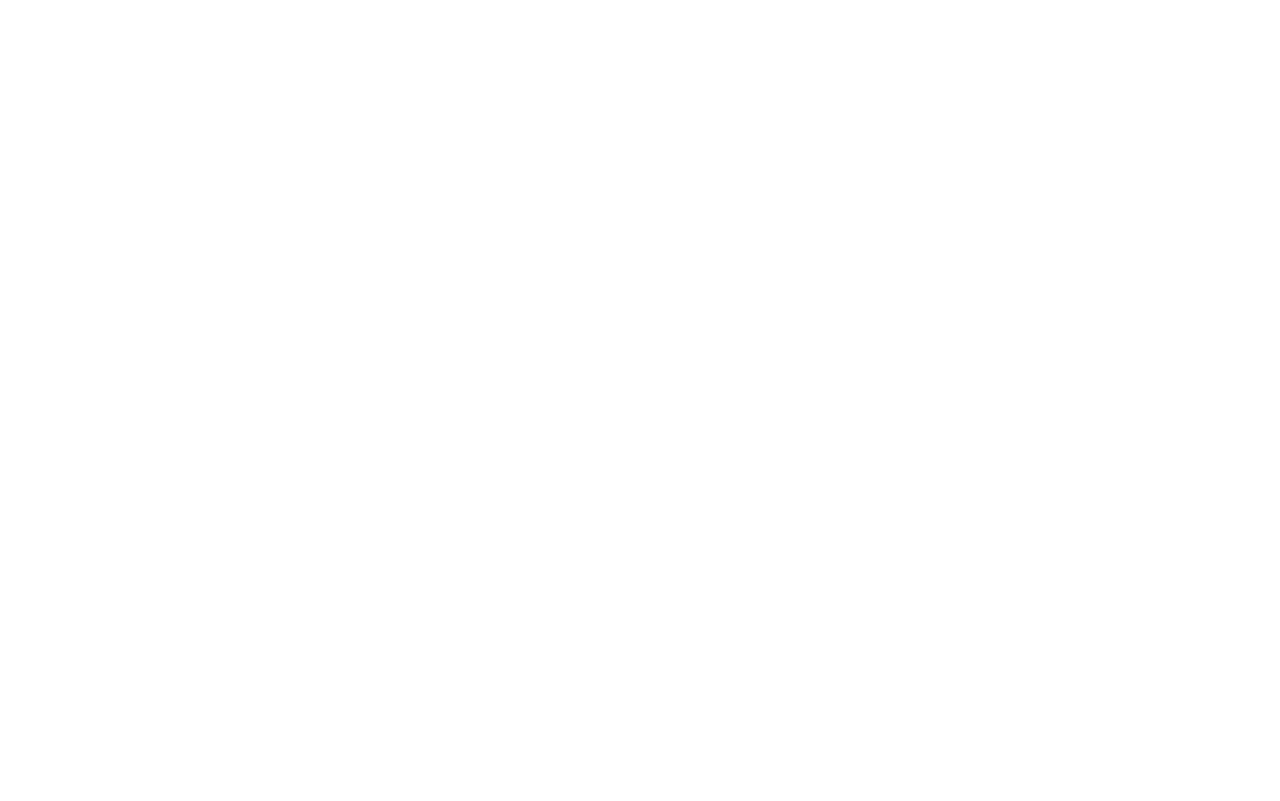
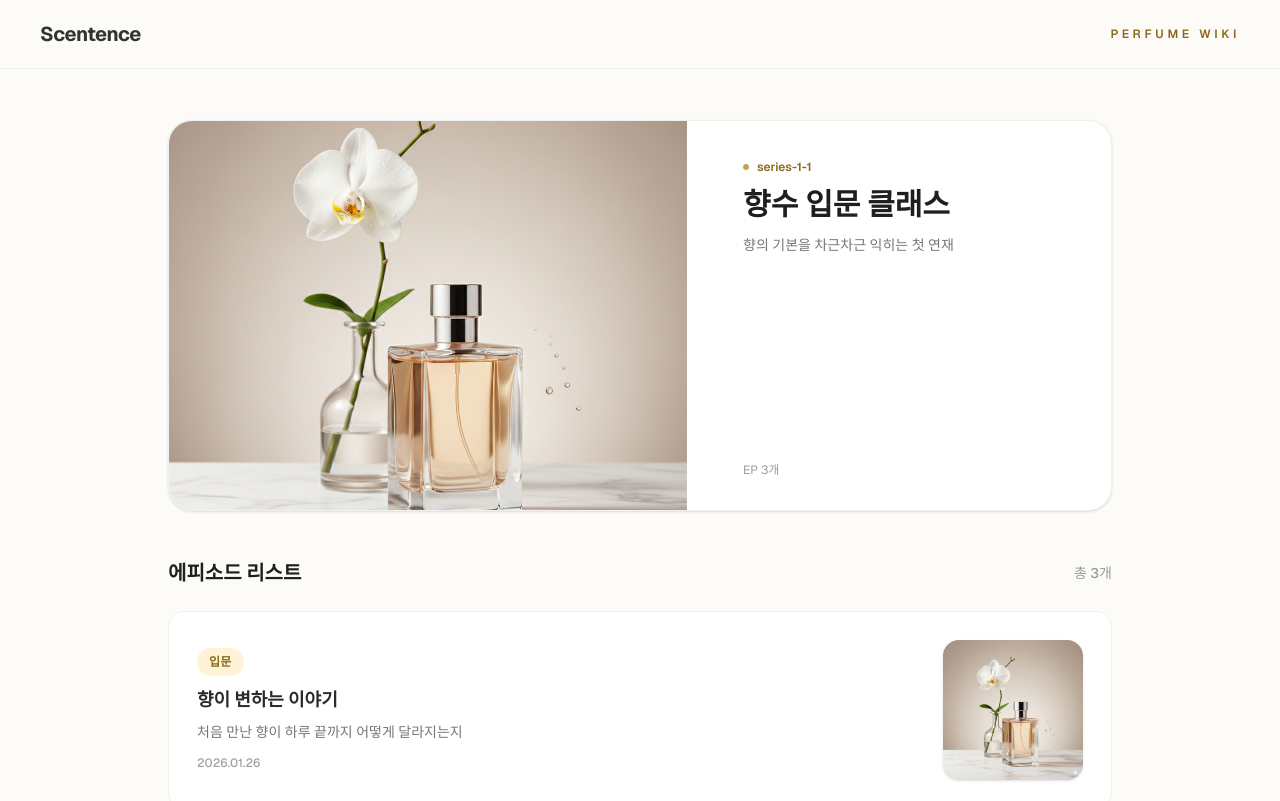
Before and after one commit to Scentence/Scentence_aws_test, a Next.js app in the folder frontend/: page /perfume-wiki/series-1-1 in a window 1280 px wide. Before the commit this address had no page. Shown: the top 801 px of the page. Built offline with nearby package versions, Linux system fonts and the light colour scheme.

Commit message:
feat: 위키 내용 목록 추가 #73 - 데이터는 _data/perfumeWiki.json

```diff
--- a/frontend/app/perfume-wiki/[seriesId]/page.tsx
+++ b/frontend/app/perfume-wiki/[seriesId]/page.tsx
@@ -4,9 +4,9 @@
  */
 import Link from "next/link";
 import { notFound } from "next/navigation";
-import SeriesHeader from "../_components/SeriesHeader";
-import EpisodeListItem from "../_components/EpisodeListItem";
-import Pagination from "../_components/Pagination";
+import SeriesHeader from "@/components/perfume-wiki/SeriesHeader";
+import EpisodeListItem from "@/components/perfume-wiki/EpisodeListItem";
+import Pagination from "@/components/perfume-wiki/Pagination";
 import perfumeWikiData from "../_data/perfumeWiki.json";
 import type { PerfumeWikiData, Series } from "../types";
 
@@ -71,17 +71,17 @@
         </Link>
       </header>
 
-      <main className="pt-[120px] pb-24 px-6 md:px-10 max-w-6xl mx-auto space-y-10">
+      <main className="pt-[120px] pb-24 px-6 md:px-10 max-w-5xl mx-auto space-y-12">
         <SeriesHeader series={series} />
 
-        <section className="space-y-4">
+        <section className="space-y-6">
           <div className="flex items-center justify-between">
-            <h2 className="text-lg font-bold text-[#1F1F1F]">
+            <h2 className="text-xl font-bold text-[#1F1F1F]">
               에피소드 리스트
             </h2>
-            <span className="text-xs text-[#999]">{`총 ${series.episodes.length}개`}</span>
+            <span className="text-sm text-[#999] font-medium">{`총 ${series.episodes.length}개`}</span>
           </div>
-          <div className="space-y-4">
+          <div>
             {episodes.map((episode) => (
               <EpisodeListItem
                 key={episode.id}
--- a/frontend/app/perfume-wiki/_data/perfumeWiki.json
+++ b/frontend/app/perfume-wiki/_data/perfumeWiki.json
@@ -6,96 +6,32 @@
       "description": "향의 기본을 차근차근 익히는 첫 연재",
       "series": [
         {
-          "id": "s1-1",
-          "title": "향이 변하는 이야기",
-          "summary": "처음 만난 향이 하루 끝까지 어떻게 달라지는지",
+          "id": "series-1-1",
+          "title": "향수 입문 클래스",
+          "summary": "향의 기본을 차근차근 익히는 첫 연재",
           "thumbnail": "/perfumes/perfume_wiki_default.png",
           "episodes": [
             {
-              "id": "s1-1-ep1",
+              "id": "episode-1",
               "tag": "입문",
-              "title": "EP1 처음 만난 향",
-              "summary": "첫 인상으로 향을 이해하는 방법",
+              "title": "향이 변하는 이야기",
+              "summary": "처음 만난 향이 하루 끝까지 어떻게 달라지는지",
               "date": "2026.01.26",
               "thumbnail": "/perfumes/perfume_wiki_default.png"
             },
             {
-              "id": "s1-1-ep2",
+              "id": "episode-2",
               "tag": "입문",
-              "title": "EP2 조금 친해진 향",
-              "summary": "시간이 지나면서 드러나는 향의 레이어",
+              "title": "향의 지속과 퍼짐",
+              "summary": "향이 머무는 시간과 공간의 차이",
               "date": "2026.01.26",
               "thumbnail": "/perfumes/perfume_wiki_default.png"
             },
             {
-              "id": "s1-1-ep3",
+              "id": "episode-3",
               "tag": "입문",
-              "title": "EP3 하루 끝까지 남는 향",
-              "summary": "잔향이 주는 감정과 기억",
-              "date": "2026.01.26",
-              "thumbnail": "/perfumes/perfume_wiki_default.png"
-            }
-          ]
-        },
-        {
-          "id": "s1-2",
-          "title": "향의 지속과 퍼짐",
-          "summary": "향이 머무는 시간과 공간의 차이",
-          "thumbnail": "/perfumes/perfume_wiki_default.png",
-          "episodes": [
-            {
-              "id": "s1-2-ep1",
-              "tag": "지속",
-              "title": "EP1 나만 느끼는 향 vs 주변도 느끼는 향",
-              "summary": "확산력의 기준과 체감의 차이",
-              "date": "2026.01.26",
-              "thumbnail": "/perfumes/perfume_wiki_default.png"
-            },
-            {
-              "id": "s1-2-ep2",
-              "tag": "지속",
-              "title": "EP2 잠깐 스쳐가는 향 vs 하루 종일 머무는 향",
-              "summary": "지속력에 영향을 주는 요소들",
-              "date": "2026.01.26",
-              "thumbnail": "/perfumes/perfume_wiki_default.png"
-            }
-          ]
-        },
-        {
-          "id": "s1-3",
               "title": "향수의 진하기 레벨",
               "summary": "강도와 무드가 달라지는 농도 이야기",
-          "thumbnail": "/perfumes/perfume_wiki_default.png",
-          "episodes": [
-            {
-              "id": "s1-3-ep1",
-              "tag": "농도",
-              "title": "EP1 가볍게 산책하는 향",
-              "summary": "데일리로 쓰기 좋은 라이트한 농도",
-              "date": "2026.01.26",
-              "thumbnail": "/perfumes/perfume_wiki_default.png"
-            },
-            {
-              "id": "s1-3-ep2",
-              "tag": "농도",
-              "title": "EP2 데일리로 입는 향",
-              "summary": "일상에서 부담 없는 진하기",
-              "date": "2026.01.26",
-              "thumbnail": "/perfumes/perfume_wiki_default.png"
-            },
-            {
-              "id": "s1-3-ep3",
-              "tag": "농도",
-              "title": "EP3 특별한 날의 진한 향",
-              "summary": "기억에 남는 순간을 만드는 농도",
-              "date": "2026.01.26",
-              "thumbnail": "/perfumes/perfume_wiki_default.png"
-            },
-            {
-              "id": "s1-3-ep4",
-              "tag": "Special",
-              "title": "Special EP 농도는 진함, 향은 행동이다",
-              "summary": "강함보다 매력적인 농도의 균형",
               "date": "2026.01.26",
               "thumbnail": "/perfumes/perfume_wiki_default.png"
             }
@@ -106,66 +42,50 @@
     {
       "id": "series-2",
       "title": "향의 성격 탐구",
-      "description": "계열별로 향의 성격을 탐색하는 시즌",
+      "description": "계열별로 향의 성격을 탐색하는 시리즈",
       "series": [
         {
-          "id": "s2-1",
-          "title": "상쾌한 향의 계열",
-          "summary": "깨끗하고 밝은 향의 스펙트럼",
+          "id": "series-2-1",
+          "title": "향의 성격 탐구",
+          "summary": "계열별로 향의 성격을 탐색하는 시리즈",
           "thumbnail": "/perfumes/perfume_wiki_default.png",
           "episodes": [
             {
-              "id": "s2-1-ep1",
+              "id": "episode-1",
               "tag": "시트러스",
-              "title": "EP1 시트러스, 햇살처럼 상쾌한 향의 시작",
+              "title": "시트러스, 햇살처럼 상쾌한 향의 시작",
               "summary": "밝고 경쾌한 향을 여는 노트",
               "date": "2026.01.26",
               "thumbnail": "/perfumes/perfume_wiki_default.png"
             },
             {
-              "id": "s2-1-ep2",
+              "id": "episode-2",
               "tag": "프레시",
-              "title": "EP2 프레시/아쿠아틱, 깨끗함을 담은 투명한 향",
+              "title": "프레시/아쿠아틱, 깨끗함을 담은 투명한 향",
               "summary": "물결처럼 산뜻한 향의 인상",
               "date": "2026.01.26",
               "thumbnail": "/perfumes/perfume_wiki_default.png"
-            }
-          ]
             },
             {
-          "id": "s2-2",
-          "title": "부드럽고 깊은 향의 계열",
-          "summary": "우아하고 깊은 향의 결을 알아보기",
-          "thumbnail": "/perfumes/perfume_wiki_default.png",
-          "episodes": [
-            {
-              "id": "s2-2-ep1",
+              "id": "episode-3",
               "tag": "플로럴",
-              "title": "EP1 플로럴, 향수의 중심이 되는 꽃의 세계",
+              "title": "플로럴, 향수의 중심이 되는 꽃의 세계",
               "summary": "꽃향이 만드는 균형감",
               "date": "2026.01.26",
               "thumbnail": "/perfumes/perfume_wiki_default.png"
             },
             {
-              "id": "s2-2-ep2",
+              "id": "episode-4",
               "tag": "우디",
-              "title": "EP2 우디, 숲속에 들어온 듯한 깊은 향",
+              "title": "우디, 숲속에 들어온 듯한 깊은 향",
               "summary": "잔향을 길게 만드는 깊이",
               "date": "2026.01.26",
               "thumbnail": "/perfumes/perfume_wiki_default.png"
-            }
-          ]
             },
             {
-          "id": "s2-3",
-          "title": "달콤한 향의 계열",
-          "summary": "디저트처럼 매력적인 향의 포인트",
-          "thumbnail": "/perfumes/perfume_wiki_default.png",
-          "episodes": [
-            {
-              "id": "s2-3-ep1",
+              "id": "episode-5",
               "tag": "구르망",
-              "title": "EP1 스위트/구르망, 디저트처럼 중독적인 향",
+              "title": "스위트/구르망, 디저트처럼 중독적인 향",
               "summary": "달콤함으로 기억되는 향",
               "date": "2026.01.26",
               "thumbnail": "/perfumes/perfume_wiki_default.png"
@@ -180,47 +100,31 @@
       "description": "향을 잘 활용하는 노하우 모음",
       "series": [
         {
-          "id": "s3-1",
-          "title": "향이 살아나는 위치",
-          "summary": "향이 예쁘게 퍼지는 포인트",
+          "id": "series-3-1",
+          "title": "향을 잘 쓰는 사람들의 비밀",
+          "summary": "향을 잘 활용하는 노하우 모음",
           "thumbnail": "/perfumes/perfume_wiki_default.png",
           "episodes": [
             {
-              "id": "s3-1-ep1",
+              "id": "episode-1",
               "tag": "활용",
-              "title": "EP1 향이 가장 예쁘게 퍼지는 자리들",
+              "title": "향이 살아나는 위치",
               "summary": "위치에 따라 달라지는 향의 분위기",
               "date": "2026.01.26",
               "thumbnail": "/perfumes/perfume_wiki_default.png"
-            }
-          ]
             },
             {
-          "id": "s3-2",
-          "title": "향을 오래 즐기는 기술",
-          "summary": "부드럽게 오래 남기는 방법",
-          "thumbnail": "/perfumes/perfume_wiki_default.png",
-          "episodes": [
-            {
-              "id": "s3-2-ep1",
+              "id": "episode-2",
               "tag": "활용",
-              "title": "EP1 과하지 않게 오래 남기는 방법",
+              "title": "과하지 않게 오래 남기는 방법",
               "summary": "레이어링과 보습의 역할",
               "date": "2026.01.26",
               "thumbnail": "/perfumes/perfume_wiki_default.png"
-            }
-          ]
             },
             {
-          "id": "s3-3",
-          "title": "나만의 향 만들기",
-          "summary": "조합으로 만드는 나만의 무드",
-          "thumbnail": "/perfumes/perfume_wiki_default.png",
-          "episodes": [
-            {
-              "id": "s3-3-ep1",
+              "id": "episode-3",
               "tag": "조합",
-              "title": "EP1 나만의 향을 만드는 조합의 재미",
+              "title": "나만의 향을 만드는 조합의 재미",
               "summary": "레이어링으로 개성을 만드는 법",
               "date": "2026.01.26",
               "thumbnail": "/perfumes/perfume_wiki_default.png"
@@ -235,31 +139,23 @@
       "description": "향을 오래 지키는 관리 습관",
       "series": [
         {
-          "id": "s4-1",
-          "title": "향이 망가지는 이유",
-          "summary": "향이 변해버리는 순간을 정리",
+          "id": "series-4-1",
+          "title": "향 관리 교실",
+          "summary": "향을 오래 지키는 관리 습관",
           "thumbnail": "/perfumes/perfume_wiki_default.png",
           "episodes": [
             {
-              "id": "s4-1-ep1",
+              "id": "episode-1",
               "tag": "관리",
-              "title": "EP1 향이 변해버리는 순간들",
+              "title": "향이 변해버리는 순간들",
               "summary": "온도, 빛, 공기의 영향",
               "date": "2026.01.26",
               "thumbnail": "/perfumes/perfume_wiki_default.png"
-            }
-          ]
             },
             {
-          "id": "s4-2",
-          "title": "향을 지키는 습관",
-          "summary": "향을 오래 지키는 작은 실천",
-          "thumbnail": "/perfumes/perfume_wiki_default.png",
-          "episodes": [
-            {
-              "id": "s4-2-ep1",
+              "id": "episode-2",
               "tag": "관리",
-              "title": "EP1 향을 오래 지키는 작은 습관",
+              "title": "향을 오래 지키는 작은 습관",
               "summary": "보관 위치와 사용 루틴",
               "date": "2026.01.26",
               "thumbnail": "/perfumes/perfume_wiki_default.png"
@@ -274,56 +170,16 @@
       "description": "계절에 맞는 향을 고르는 기준",
       "series": [
         {
-          "id": "s5-1",
-          "title": "날씨와 향의 변화",
-          "summary": "날씨가 향에 주는 영향",
+          "id": "series-5-1",
+          "title": "계절과 향의 관계",
+          "summary": "계절에 맞는 향을 고르는 기준",
           "thumbnail": "/perfumes/perfume_wiki_default.png",
           "episodes": [
             {
-              "id": "s5-1-ep1",
+              "id": "episode-1",
               "tag": "계절",
-              "title": "EP1 날씨가 향의 분위기를 바꾸는 순간들",
+              "title": "날씨가 향의 분위기를 바꾸는 순간들",
               "summary": "온도 변화에 따라 달라지는 향",
-              "date": "2026.01.26",
-              "thumbnail": "/perfumes/perfume_wiki_default.png"
-            }
-          ]
-        },
-        {
-          "id": "s5-2",
-          "title": "계절별 추천 향 연재",
-          "summary": "계절에 따라 추천하는 향 모음",
-          "thumbnail": "/perfumes/perfume_wiki_default.png",
-          "episodes": [
-            {
-              "id": "s5-2-ep1",
-              "tag": "봄",
-              "title": "EP1 봄에 가장 잘 어울리는 향",
-              "summary": "부드럽고 따뜻한 향의 시작",
-              "date": "2026.01.26",
-              "thumbnail": "/perfumes/perfume_wiki_default.png"
-            },
-            {
-              "id": "s5-2-ep2",
-              "tag": "여름",
-              "title": "EP2 여름에 상쾌한 향 고르는 법",
-              "summary": "가볍고 산뜻한 조합",
-              "date": "2026.01.26",
-              "thumbnail": "/perfumes/perfume_wiki_default.png"
-            },
-            {
-              "id": "s5-2-ep3",
-              "tag": "가을",
-              "title": "EP3 가을에 깊어지는 향",
-              "summary": "우디와 앰버의 균형",
-              "date": "2026.01.26",
-              "thumbnail": "/perfumes/perfume_wiki_default.png"
-            },
-            {
-              "id": "s5-2-ep4",
-              "tag": "겨울",
-              "title": "EP4 겨울에 포근한 향",
-              "summary": "머스크와 바닐라의 포근함",
               "date": "2026.01.26",
               "thumbnail": "/perfumes/perfume_wiki_default.png"
             }
--- a/frontend/app/perfume-wiki/page.tsx
+++ b/frontend/app/perfume-wiki/page.tsx
@@ -3,7 +3,7 @@
  * 각 시즌의 대표 시리즈를 카드 형태로 렌더링
  */
 import Link from "next/link";
-import SeriesGrid from "./_components/SeriesGrid";
+import SeriesGrid from "@/components/perfume-wiki/SeriesGrid";
 import perfumeWikiData from "./_data/perfumeWiki.json";
 import type { PerfumeWikiData } from "./types";
 
```
Also changed, not shown: frontend/app/perfume-wiki/[seriesId]/[episodeId]/page.tsx (+38 -23 lines). Lines whose indentation alone changed are shown as unchanged.
